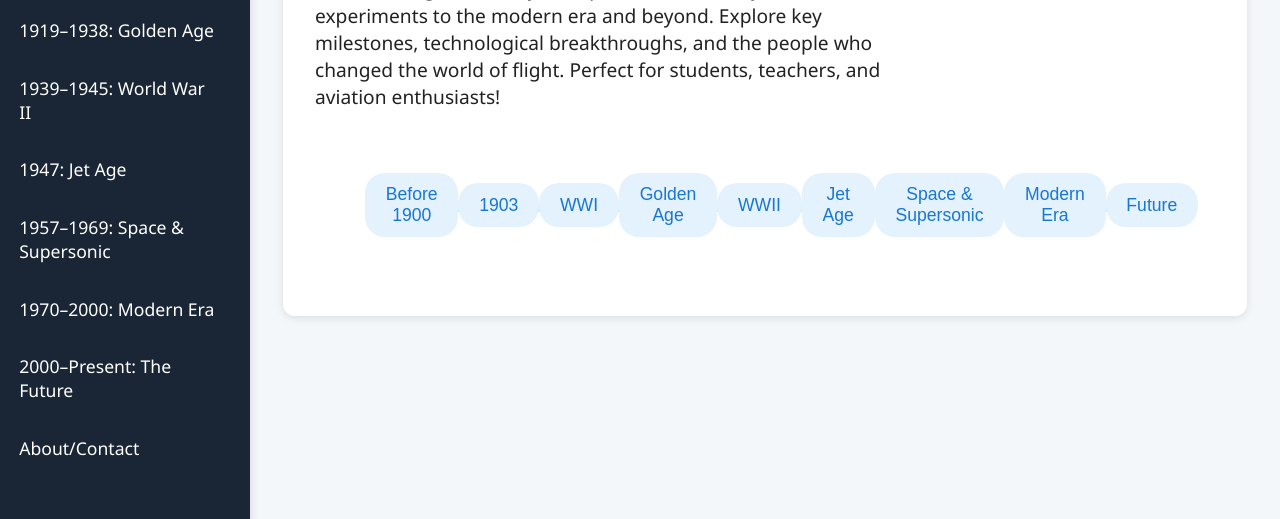
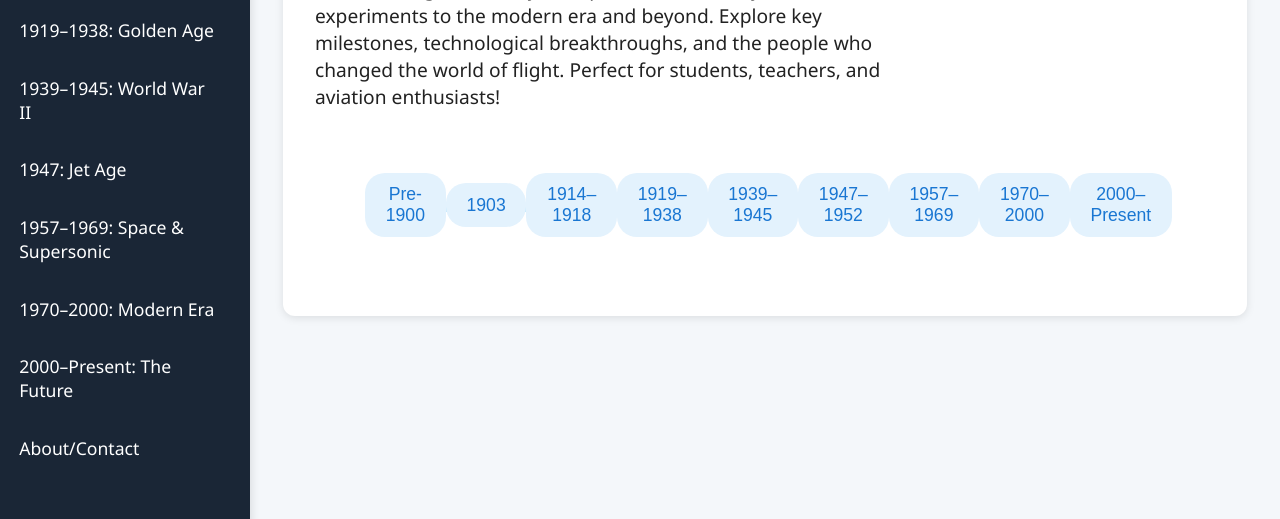
Before and after one commit to williamzh726/website, a plain HTML site: page index.html in a window 1280 px wide. Shown: the part 281-800 px from the top of the page. Drawn offline with Linux system fonts and the light colour scheme.

Commit message:
updated front page from names to dates

```diff
--- a/index.html
+++ b/index.html
@@ -152,15 +152,15 @@
         <div style="position:relative; width:100%; max-width:800px; margin:2rem auto 0 auto; height:70px;">
           <div style="position:absolute; top:32px; left:0; right:0; height:6px; background:#b3e5fc; border-radius:3px;"></div>
           <div style="display:flex; justify-content:space-between; align-items:center; position:relative; z-index:1; height:70px;">
-            <button class="timeline-btn" data-page="pre1900" style="position:relative; top:0;">Before 1900</button>
+            <button class="timeline-btn" data-page="pre1900" style="position:relative; top:0;">Pre-1900</button>
             <button class="timeline-btn" data-page="wright" style="position:relative; top:0;">1903</button>
-            <button class="timeline-btn" data-page="ww1" style="position:relative; top:0;">WWI</button>
-            <button class="timeline-btn" data-page="golden" style="position:relative; top:0;">Golden Age</button>
-            <button class="timeline-btn" data-page="ww2" style="position:relative; top:0;">WWII</button>
-            <button class="timeline-btn" data-page="jet" style="position:relative; top:0;">Jet Age</button>
-            <button class="timeline-btn" data-page="space" style="position:relative; top:0;">Space & Supersonic</button>
-            <button class="timeline-btn" data-page="modern" style="position:relative; top:0;">Modern Era</button>
-            <button class="timeline-btn" data-page="future" style="position:relative; top:0;">Future</button>
+            <button class="timeline-btn" data-page="ww1" style="position:relative; top:0;">1914–1918</button>
+            <button class="timeline-btn" data-page="golden" style="position:relative; top:0;">1919–1938</button>
+            <button class="timeline-btn" data-page="ww2" style="position:relative; top:0;">1939–1945</button>
+            <button class="timeline-btn" data-page="jet" style="position:relative; top:0;">1947–1952</button>
+            <button class="timeline-btn" data-page="space" style="position:relative; top:0;">1957–1969</button>
+            <button class="timeline-btn" data-page="modern" style="position:relative; top:0;">1970–2000</button>
+            <button class="timeline-btn" data-page="future" style="position:relative; top:0;">2000–Present</button>
           </div>
         </div>
       </div>
```
